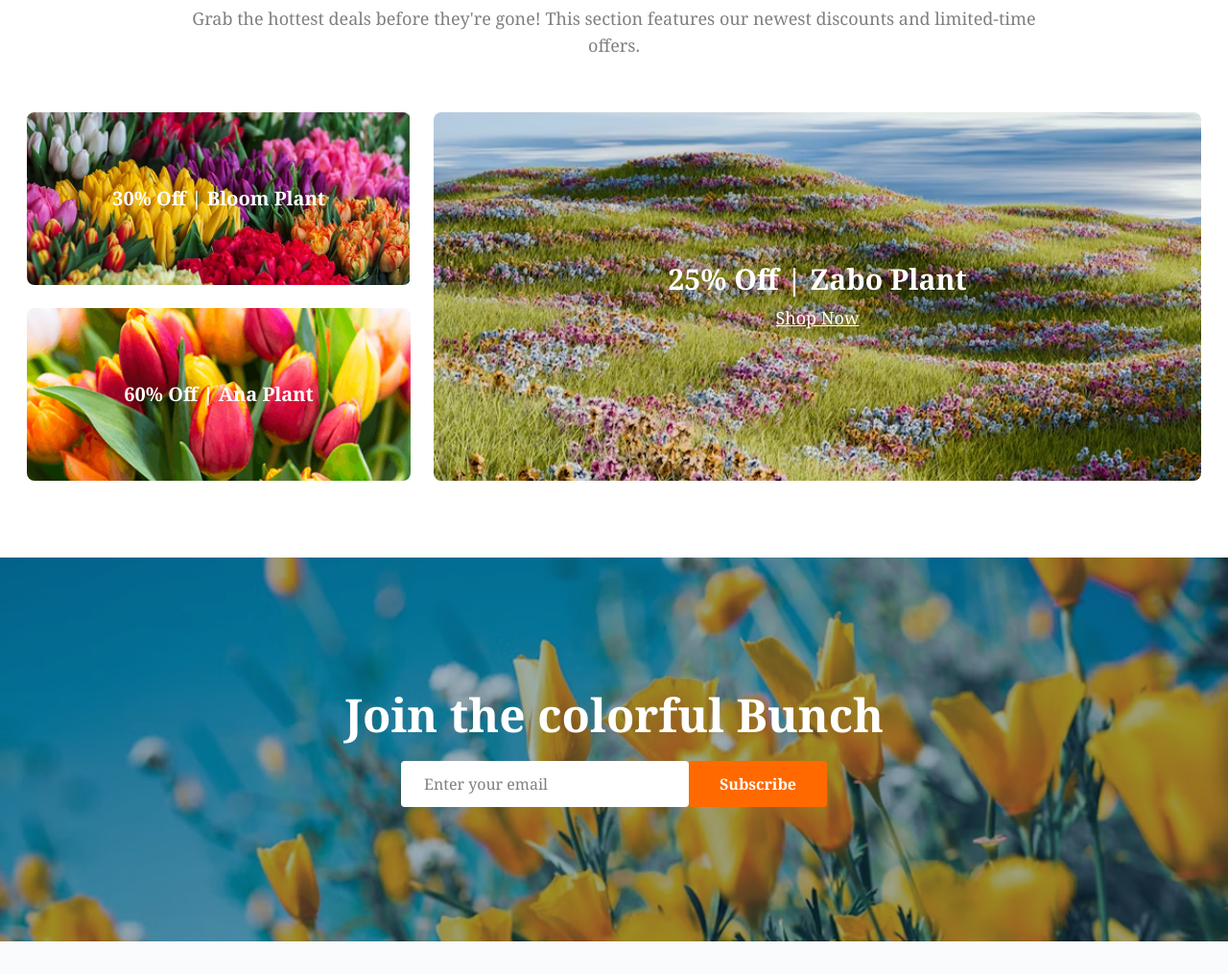
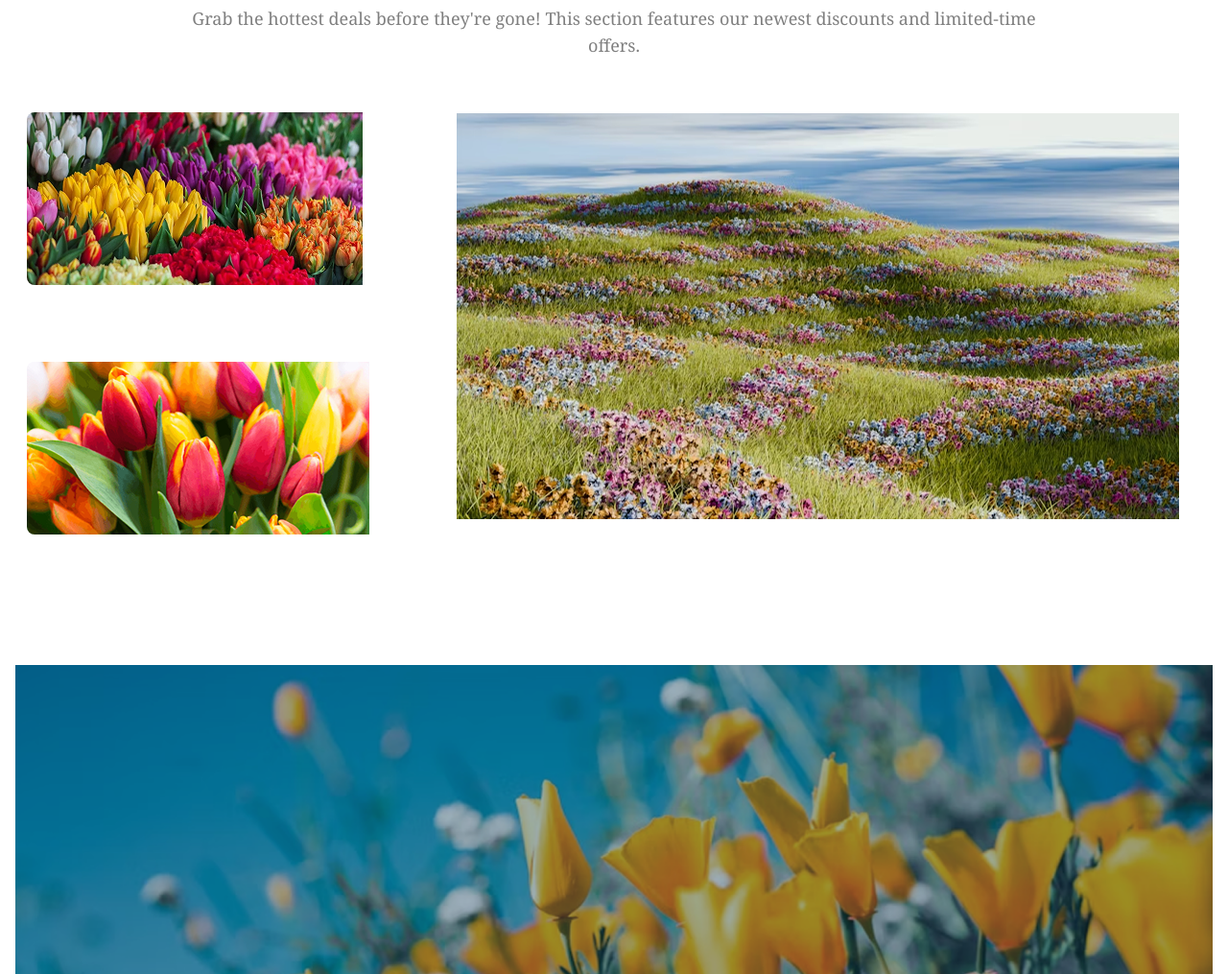
Before and after one commit to masum-75/B12A02-my-Flower-Website, a plain HTML site: page index.html in a window 1280 px wide. Shown: the part 2329-3344 px from the top of the page at 96% size. Drawn offline with nearby package versions, Linux system fonts and the light colour scheme.

Commit message:
modify images

```diff
--- a/index.html
+++ b/index.html
@@ -141,21 +141,25 @@
       </p>
       <div class="grid md:grid-cols-[1fr_2fr] gap-6 text-white">
         <div class="grid gap-6">
-          <div class="relative rounded-lg overflow-hidden h-[180px] bg-[url('./images/deal-bloom.png')] bg-cover bg-center flex items-center justify-center">
+          <div class="relative rounded-lg overflow-hidden h-[180px] bg-cover bg-center flex items-center justify-center">
+            <img src="Images/deal-bloom.png" alt="">
             <h3 class="text-xl font-bold">30% Off | Bloom Plant</h3>
           </div>
-          <div class="relative rounded-lg overflow-hidden h-[180px] bg-[url('./images/deal-ana.png')] bg-cover bg-center flex items-center justify-center">
+          <div class="relative rounded-lg overflow-hidden h-[180px] bg-cover bg-center flex items-center justify-center">
+            <img src="Images/deal-ana.png" alt="">
             <h3 class="text-xl font-bold">60% Off | Ana Plant</h3>
           </div>
         </div>
-         <div class="relative rounded-lg overflow-hidden min-h-[370px] bg-[url('./images/deal-zabo.png')] bg-cover bg-center flex flex-col items-center justify-center text-center px-4">
+         <div class="relative rounded-lg overflow-hidden min-h-[370px] bg-cover bg-center flex flex-col items-center justify-center text-center px-4">
+            <img src="Images/deal-zabo.png" alt="">
           <h3 class="text-3xl font-bold mb-2">25% Off | Zabo Plant</h3>
           <a href="#" class="text-lg font-medium underline text-white">Shop Now</a>
         </div>
       </div>
     </section>
     <!-- Join Section -->
-    <section class="bg-cover bg-center bg-no-repeat text-white text-center px-4" style="background-image: url('./images/news-letter-bg.png');">
+    <section class="bg-cover bg-center bg-no-repeat text-white text-center px-4" >
+        <img src="Images/news-letter-bg.png" alt="">
       <div class="max-w-3xl mx-auto py-[140px]">
         <h2 class="text-4xl md:text-5xl font-bold mb-6">Join the colorful Bunch</h2>
         <form class="flex flex-col sm:flex-row items-center justify-center max-w-2xl mx-auto">
```
